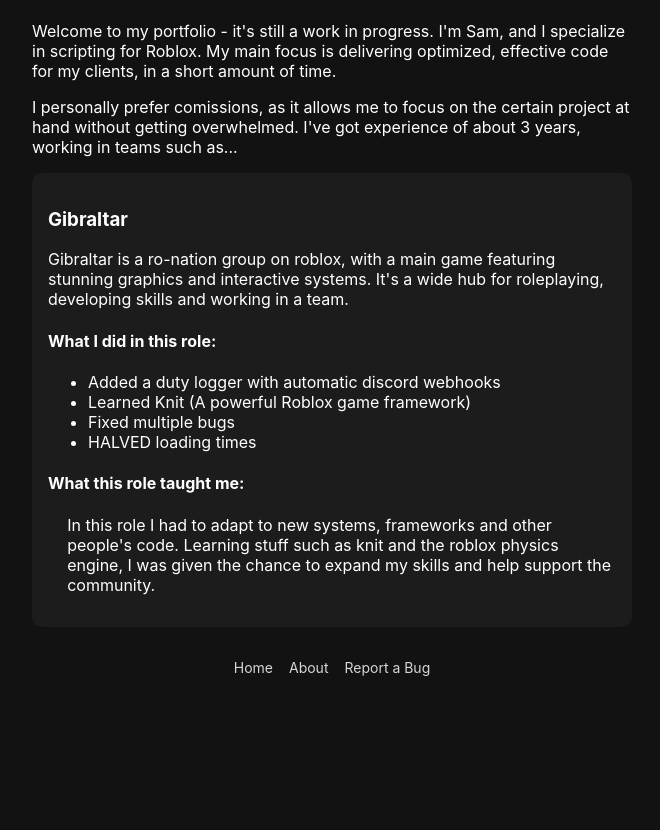
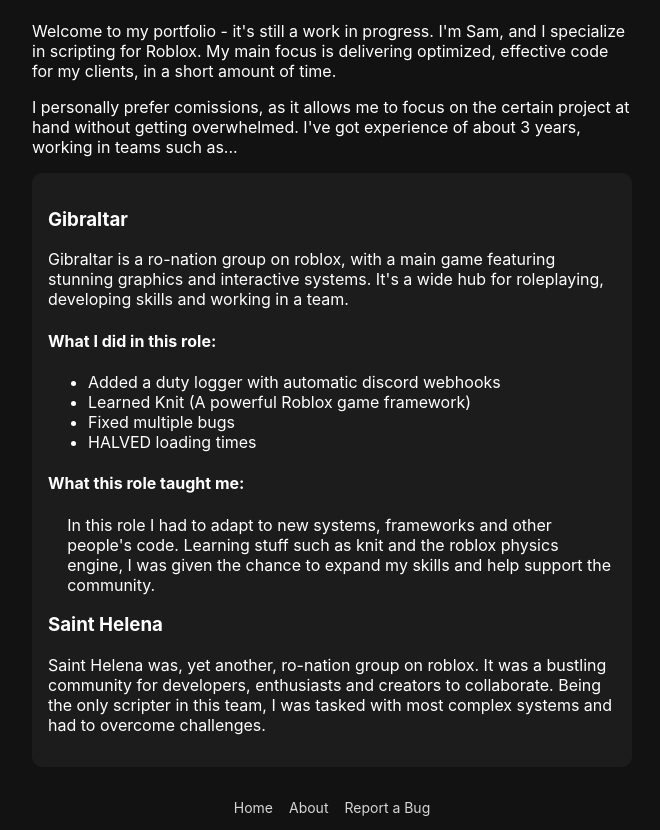
Before and after one commit to samcl0ud/portfolio, a plain HTML site: page index.html in a window 1280 px wide. Shown: the part 144-974 px from the top of the page, without its empty margins (308-968 px from the left). Before the commit the page ends 834 px from the top, so only its background shows below. Drawn offline with Linux system fonts and the light colour scheme; a web font is replaced by a local one.

Commit message:
added saint helena

```diff
--- a/index.html
+++ b/index.html
@@ -41,6 +41,9 @@
 
             <h4>What this role taught me:</h4>
             <p class="indented">In this role I had to adapt to new systems, frameworks and other people's code. Learning stuff such as knit and the roblox physics engine, I was given the chance to expand my skills and help support the community.</p>
+
+            <h3>Saint Helena</h3>
+            <p>Saint Helena was, yet another, ro-nation group on roblox. It was a bustling community for developers, enthusiasts and creators to collaborate. Being the only scripter in this team, I was tasked with most complex systems and had to overcome challenges.</p>
         </div>
     </div>
     <div class="footer">
```
